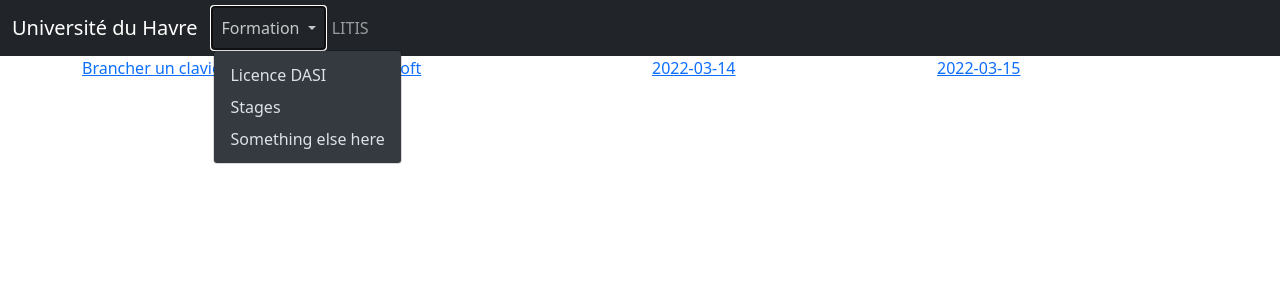
After one commit to valentinjouffray/mp2sujet3, a PHP site: page /stage.php in a window 1280 px wide, after a click on "Formation". The commit adds this page. Shown: the top 300 px of the page. Run offline with PHP 8.4, Linux system fonts and the light colour scheme; data comes from the database, SQL or seed files in the repository; both versions use the stored data as it was after the commit; some libraries are stand-ins or nearby versions.

Commit message:
Creation de la branche stage et ajout de une page affichant la liste complete des stage enregistres dans la bdd

```diff
--- a/header.php
+++ b/header.php
@@ -27,7 +27,7 @@
                     </a>
                     <ul class="dropdown-menu dropdown-menu-dark" aria-labelledby="navbarDarkDropdownMenuLink">
                       <li><a class="dropdown-item" href="licence.php">Licence DASI</a></li>
-                      <li><a class="dropdown-item" href="#">Another action</a></li>
+                      <li><a class="dropdown-item" href="stage.php">Stages</a></li>
                       <li><a class="dropdown-item" href="#">Something else here</a></li>
                     </ul>
                   </li>
--- /dev/null
+++ b/stage.php
@@ -0,0 +1,33 @@
+<?php include_once('header.php');?>
+<?php
+try {
+	//Connection à la bdd via le pdo
+	$mysqlClient = new PDO('mysql:host=localhost;dbname=projetmp2;charset=utf8', 'root', '');
+}
+catch(Exception $e) {
+	//En cas d'erreur :
+	die('Erreur : '.$e->getMessage());
+}
+
+$sqlQuery = 'SELECT * FROM stage'; // On récupère tous les stages disponibles
+$statement = $mysqlClient->prepare($sqlQuery);
+$statement->execute();
+$stages = $statement->fetchAll();
+
+?>
+<?php
+foreach ($stages as $stage){
+	?>
+	<a href="#"> <!-- Cliquer dessus affiche la fiche du stage -->
+		<div class="container">
+			<div class="row">
+				<div class="col-sm"><?php echo $stage['stage_libelle'] ?></div>
+				<div class="col-sm"><?php echo $stage['stage_entreprise'] ?></div>
+				<div class="col-sm"><?php echo $stage['stage_date_debut'] ?></div>
+				<div class="col-sm"><?php echo $stage['stage_date_fin'] ?></div>
+			</div>
+		</div>
+	</a>
+	<?php
+}
+?>
```
Also changed, not shown: bdd/stage.sql (added, +14 -0 lines).
